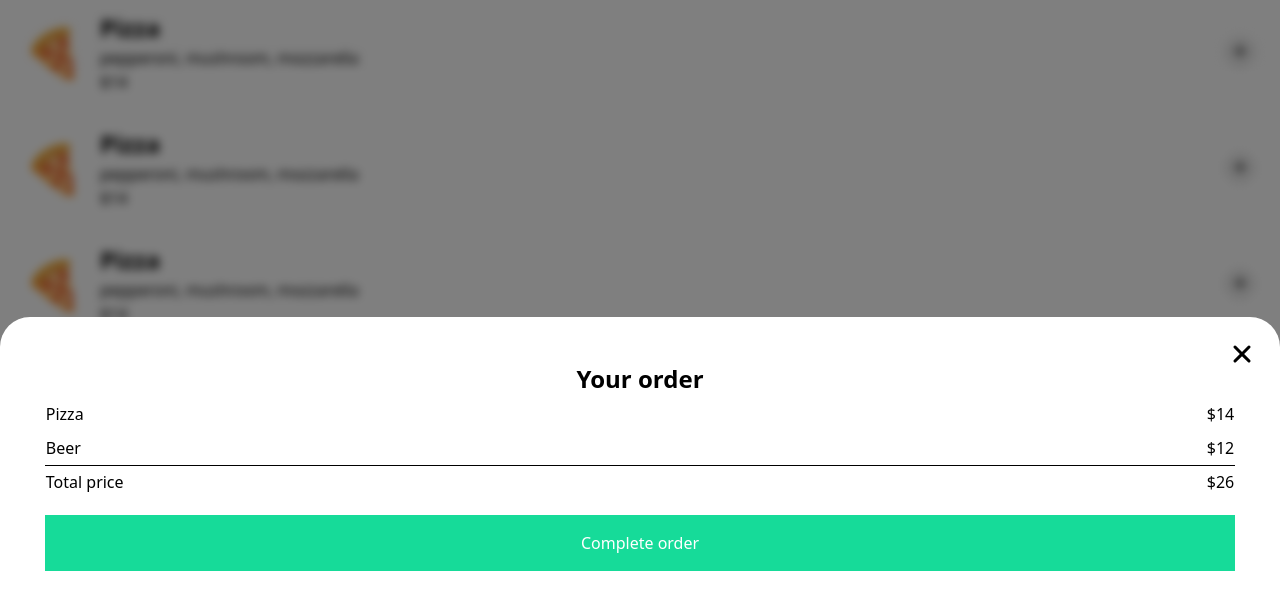
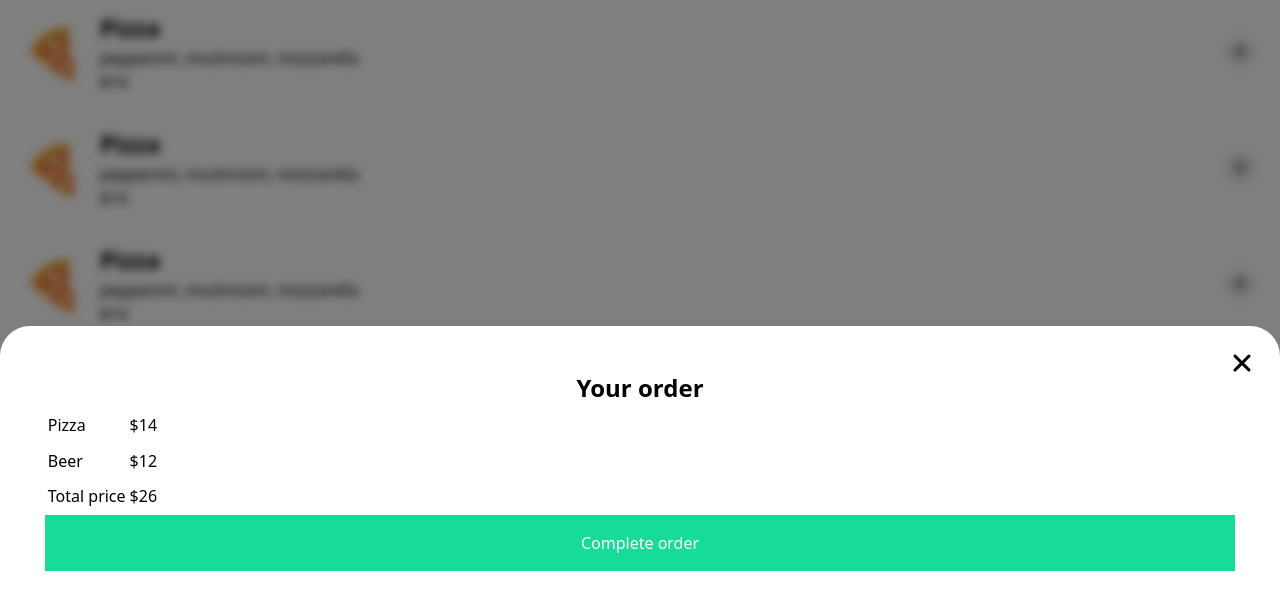
Before and after one commit to diegomanama/restaurant-ordering-app, a website: page index.html in a window 1280 px wide. Both pictures are taken after a click on the button "Check order". Shown: the part 184-800 px from the top of the page. Drawn offline with nearby package versions, Linux system fonts and the light colour scheme; a web font is replaced by a local one.

Commit message:
refactor(order): re-implement order model with native <dialog> element

```diff
--- a/index.html
+++ b/index.html
@@ -151,8 +151,7 @@
       </div>
       <button id="check-order-button">Check order</button>
     </main>
-    <div class="background-container">
-      <section id="order-container">
+    <dialog id="order-modal">
       <h2>Your order</h2>
       <table>
         <tbody>
@@ -176,8 +175,7 @@
       <button id="close-order-btn" aria-label="Close order">
         <ion-icon name="close" aria-hidden="true"></ion-icon>
       </button>
-      </section>
-    </div>
+    </dialog>
 
     <!-- Ionicons -->
     <script
--- a/javascript/index.js
+++ b/javascript/index.js
@@ -1,15 +1,16 @@
 const checkOrdenBtn = document.querySelector("#check-order-button");
 const closeOrderBtn = document.querySelector("#close-order-btn");
-const backgroundContainer = document.querySelector(".background-container");
-const flowLayout = document.querySelectorAll(
-  "body > :not(.background-container)"
-);
+const orderModal = document.querySelector("#order-modal");
+const nonModalContent = document.querySelector(":not(:modal)");
 
-[checkOrdenBtn, closeOrderBtn].forEach((element) => {
-  element.addEventListener("click", () => {
-    backgroundContainer.classList.toggle("visible");
-    flowLayout.forEach((element) => element.classList.toggle("blur"));
-  });
+checkOrdenBtn.addEventListener("click", () => {
+  orderModal.showModal();
+  nonModalContent.classList.toggle("blur");
+});
+
+closeOrderBtn.addEventListener("click", () => {
+  orderModal.close();
+  nonModalContent.classList.toggle("blur");
 });
 
 const completeOrdenBtn = document.querySelector("#complete-orden-btn");
--- a/stylesheets/index.css
+++ b/stylesheets/index.css
@@ -69,22 +69,24 @@
 
   /* Order section */
 
-  .background-container {
-    position: fixed;
-    inset: 0;
-    background: #00000080;
-    display: none;
+  :modal {
+    max-block-size: unset;
+    max-inline-size: unset;
   }
 
-  #order-container {
-    position: absolute;
-    inset-block-end: 0;
+  ::backdrop {
+    background: #00000080;
+  }
+
+  #order-modal {
+    margin-block-start: auto;
     inline-size: 100%;
     text-align: center;
     padding: 2.8rem;
     background: #ffffff;
     border-top-left-radius: 30px;
     border-top-right-radius: 30px;
+    border: none;
   }
 
   #order-container table {
@@ -135,8 +137,4 @@
   .blur {
     filter: blur(5px);
   }
-
-  .visible {
-    display: block;
-  }
 }
```
Lines whose indentation alone changed are shown as unchanged.
